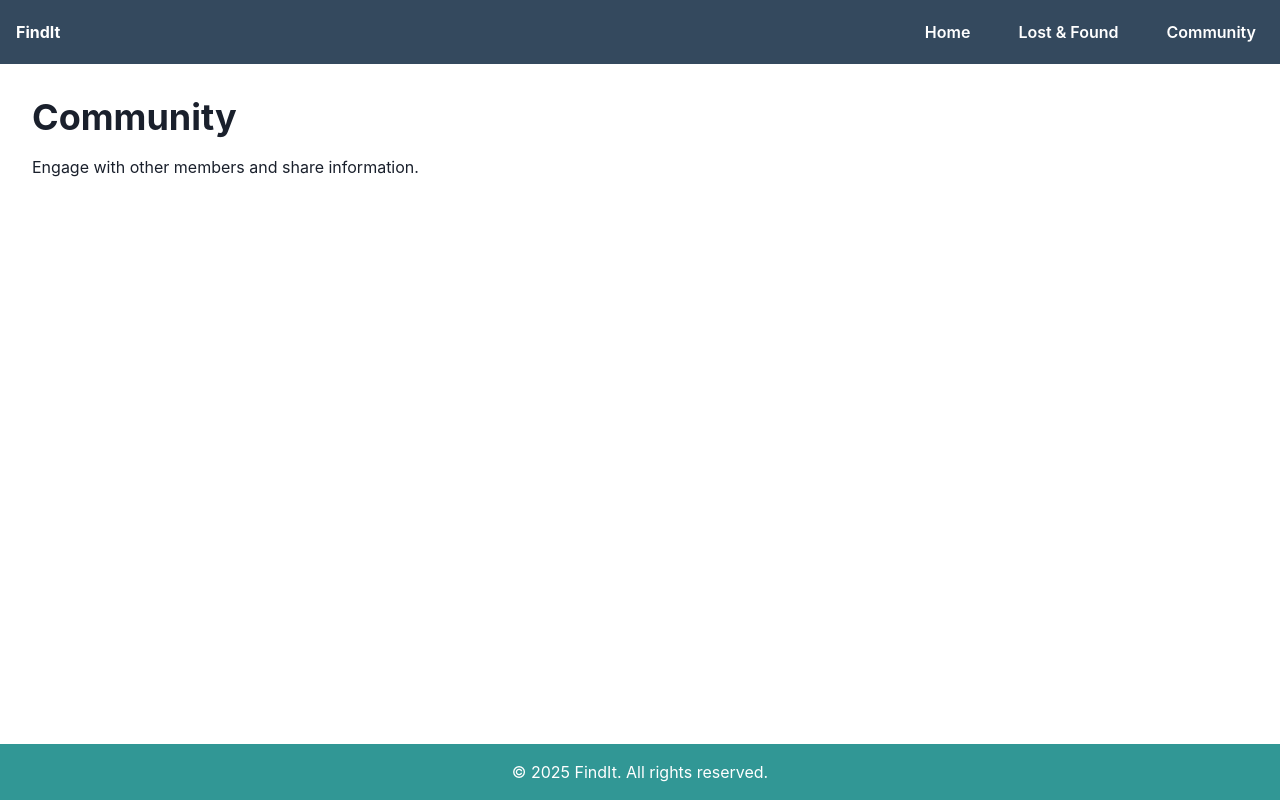
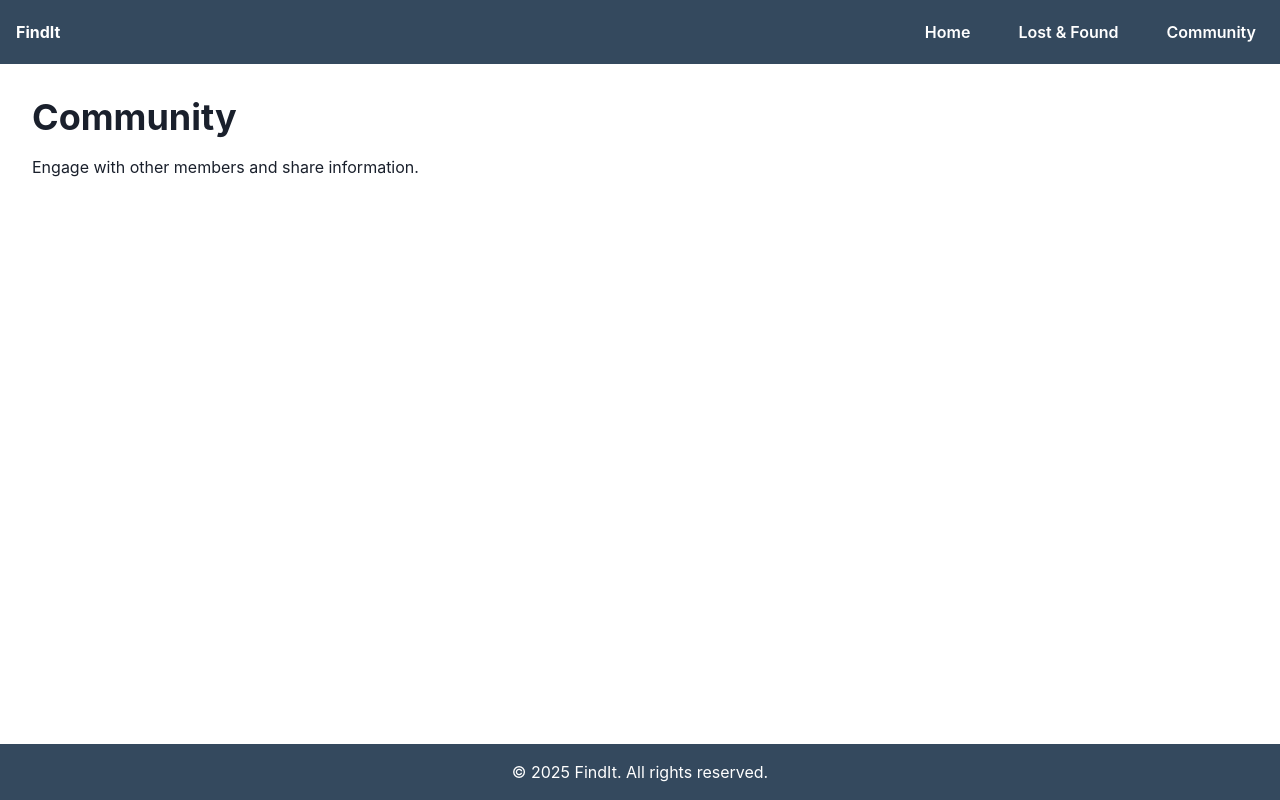
Before and after one commit to udogri/FindIt, a React (Vite) app: page /community in a window 1280 px wide. Built offline with nearby package versions, Linux system fonts and the light colour scheme.

Commit message:
footer updates

```diff
--- a/src/components/Footer.jsx
+++ b/src/components/Footer.jsx
@@ -3,7 +3,7 @@ import { Box, Text } from '@chakra-ui/react';
 
 export default function Footer() {
   return (
-    <Box bg="teal.500" color="white" py={4} textAlign="center">
+    <Box bg="#34495e" color="white" py={4} textAlign="center">
       <Text>&copy; {new Date().getFullYear()} FindIt. All rights reserved.</Text>
     </Box>
   );
```
